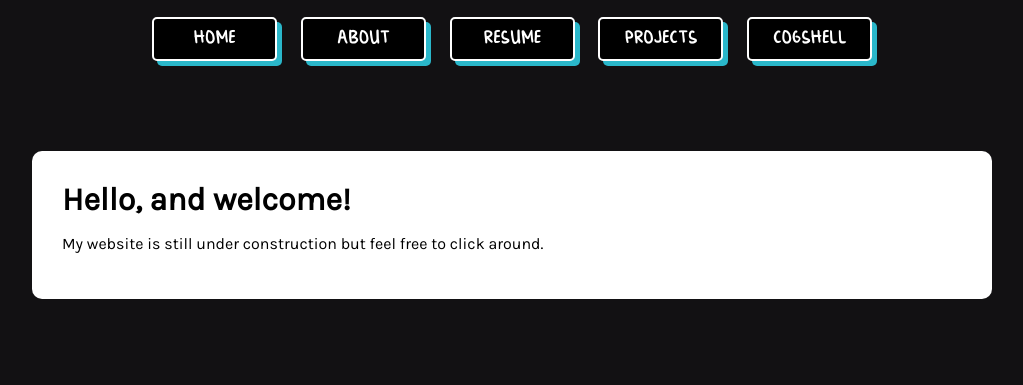
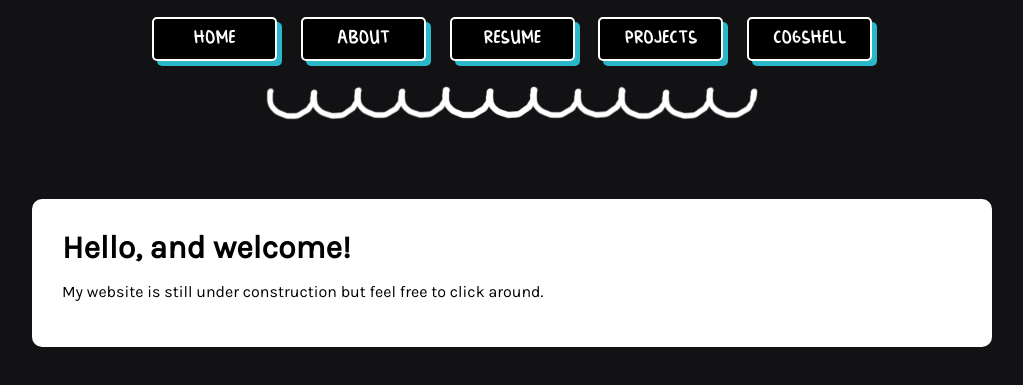
Before and after one commit to melissa-underwood/melissa-underwood.github.io, a website: page index.html in a window 1280 px wide. Shown: the part 243-628 px from the top of the page, without its empty margins (128-1151 px from the left). Drawn offline with Linux system fonts and the light colour scheme.

Commit message:
added border

```diff
--- a/index.html
+++ b/index.html
@@ -28,6 +28,7 @@
                 <a href="Views/projects.html"><button>Projects</button></a>
                 <a href="https://cogshell.tumblr.com/"><button>Cogshell</button></a>
         </div>
+        <img src="Assets/Images/WavyBorder_white.png">
         </div>
         <div id="main-container" class="container">
         <div class="card">
```
Also changed, not shown: Assets/Images/WavyBorder_black.png (added), Assets/Images/WavyBorder_white.png (added).
